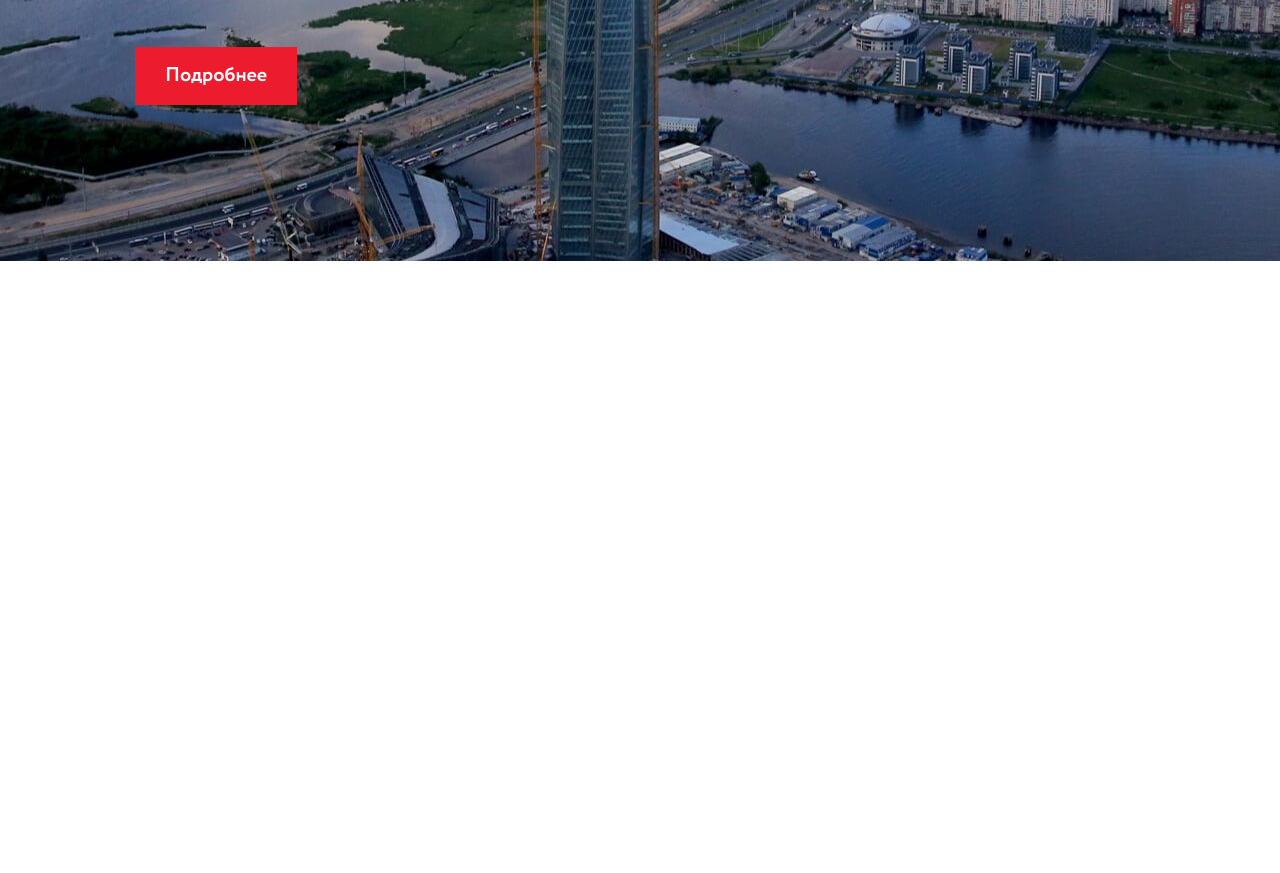
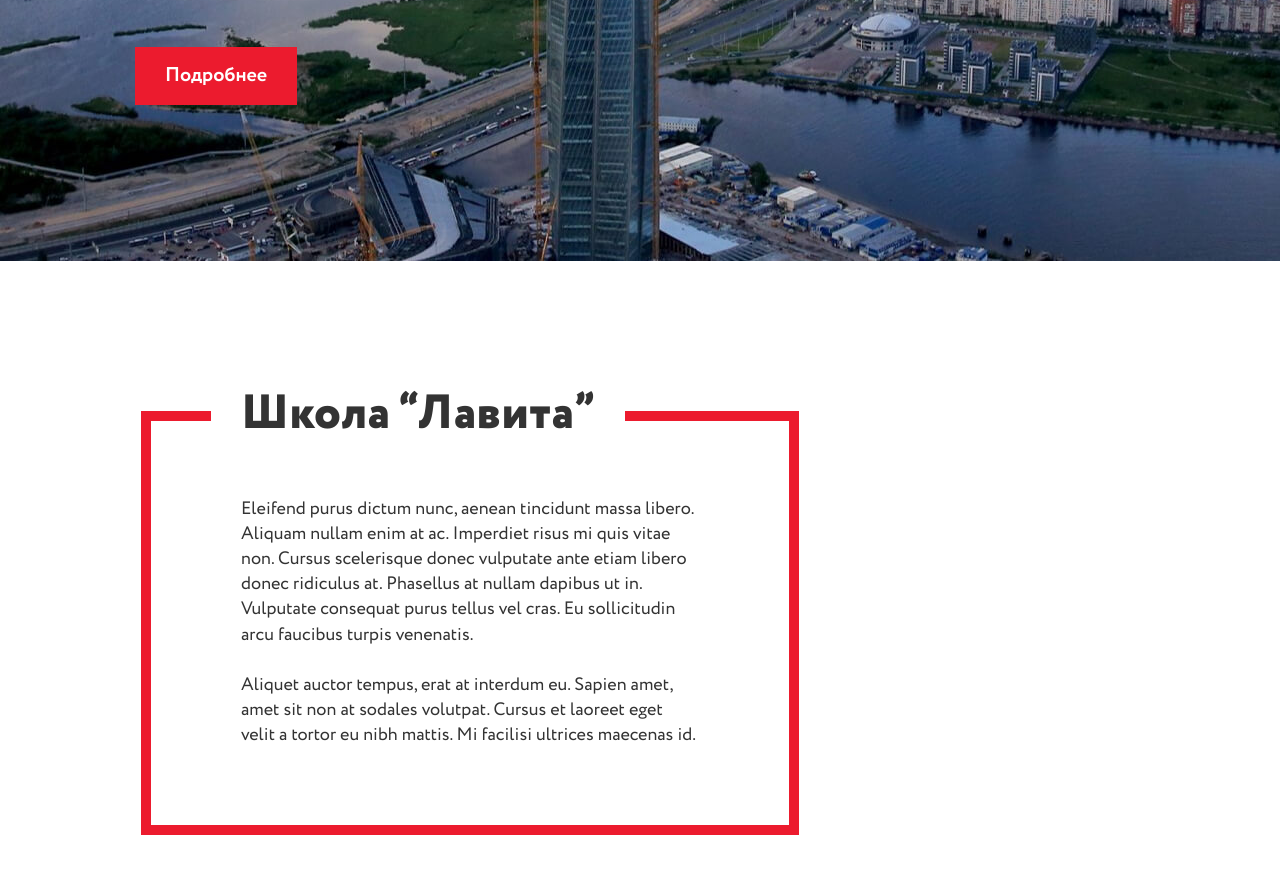
Before and after one commit to Bturlibekov/school, a website: page src/index.html in a window 1280 px wide. Shown: the part 583-1456 px from the top of the page. Before the commit the page ends 844 px from the top, so only its background shows below. Drawn offline with nearby package versions, Linux system fonts and the light colour scheme; files that its build step writes are made by us from their sources; files whose address does not match are found by name.

Commit message:
Добавлен блок

```diff
--- a/gulp/version.json
+++ b/gulp/version.json
@@ -1,3 +1,3 @@
 {
-    "main": "20230124125534"
+    "main": "20230124205243"
 }
--- /dev/null
+++ b/src/html/sections/_school.htm
@@ -0,0 +1,18 @@
+<div class="school">
+  <div class="container">
+    <div class="school__block">
+      <h2 class="school__block-title">Школа “Лавита”</h2>
+      <p class="school__block-text">
+        Eleifend purus dictum nunc, aenean tincidunt massa libero. Aliquam nullam enim at ac. Imperdiet risus mi quis
+        vitae
+        non. Cursus scelerisque donec vulputate ante etiam libero donec ridiculus at. Phasellus at nullam dapibus ut in.
+        Vulputate consequat purus tellus vel cras. Eu sollicitudin arcu faucibus turpis venenatis.
+        <br>
+        <br>
+        Aliquet auctor tempus, erat at interdum eu. Sapien amet, amet sit non at sodales volutpat. Cursus et laoreet
+        eget
+        velit a tortor eu nibh mattis. Mi facilisi ultrices maecenas id.
+      </p>
+    </div>
+  </div>
+</div>
--- a/src/index.html
+++ b/src/index.html
@@ -7,6 +7,7 @@
     @@include("html/sections/_header.htm", {})
     <main class="main__page">
       @@include("html/sections/_hero.htm")
+      @@include("html/sections/_school.htm")
     </main>
     @@include("html/sections/_footer.htm", {})
   </div>
--- /dev/null
+++ b/src/scss/sections/_school.scss
@@ -0,0 +1,39 @@
+@import './base/vars';
+@import './base/mixins';
+
+.school {
+  width: 100%;
+  padding: 150px 0px;
+
+  .container {
+    padding-left: 141px;
+  }
+}
+
+.school__block {
+  position: relative;
+  display: inline-block;
+  padding: 76px 90px;
+  border: 10px solid $accent;
+}
+
+.school__block-title {
+  position: absolute;
+  top: -50px;
+  left: 60px;
+  font-size: 48px;
+  font-weight: 800;
+  line-height: 140%;
+  letter-spacing: 0.01em;
+  padding: 10px 30px;
+  color: $black;
+  background: $white;
+}
+
+.school__block-text {
+  max-width: 458px;
+  font-size: 18px;
+  font-weight: 400;
+  line-height: 140%;
+  color: $black;
+}
--- a/src/scss/style.scss
+++ b/src/scss/style.scss
@@ -24,6 +24,7 @@
 
 @import "./sections/header";
 @import "./sections/hero";
+@import "./sections/school";
 @import "./sections/footer";
 
 @import "./fonts/fonts";
```
Also changed, not shown: dist/css/style.css, dist/css/style.min.css, dist/index.html.
